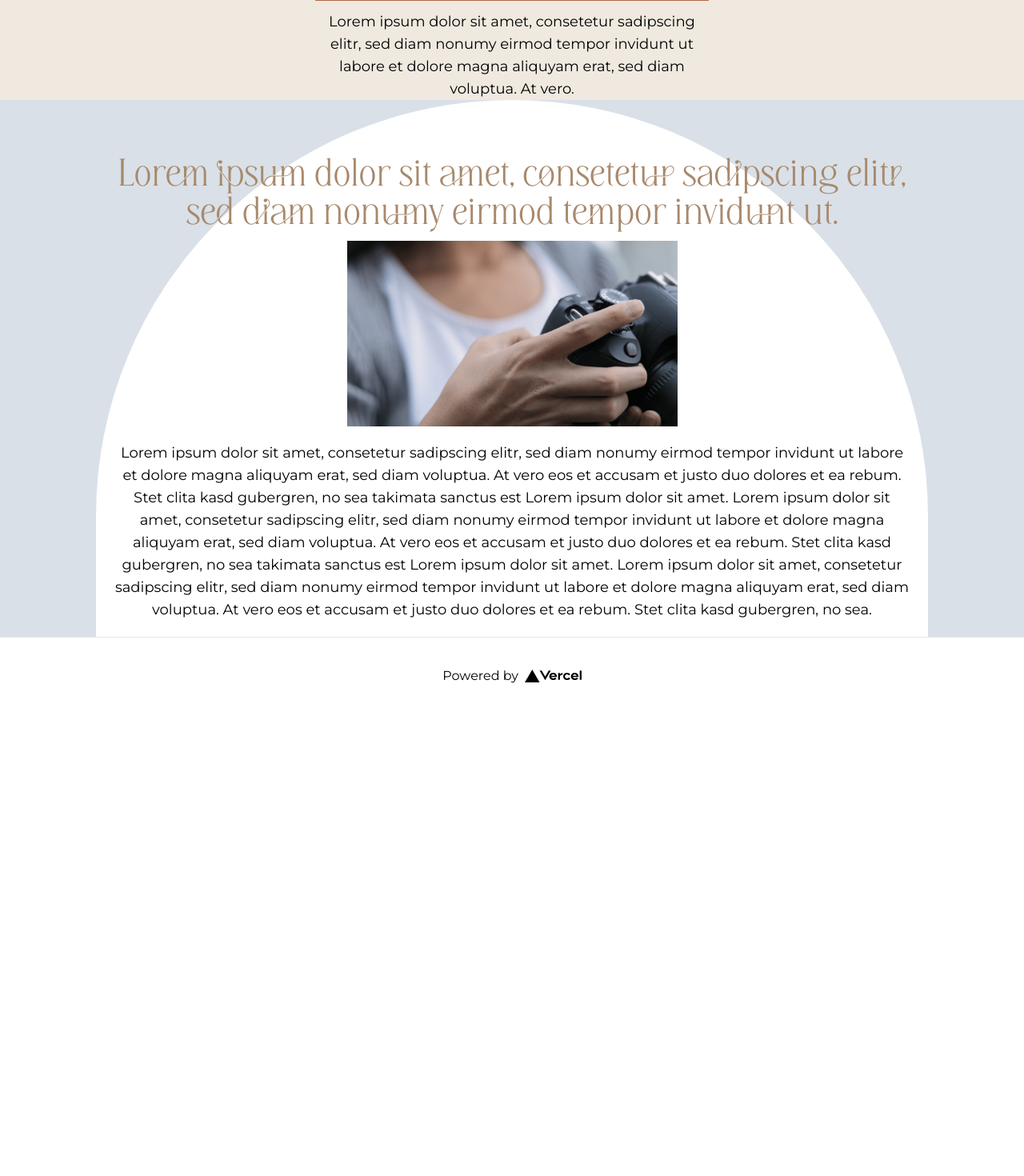
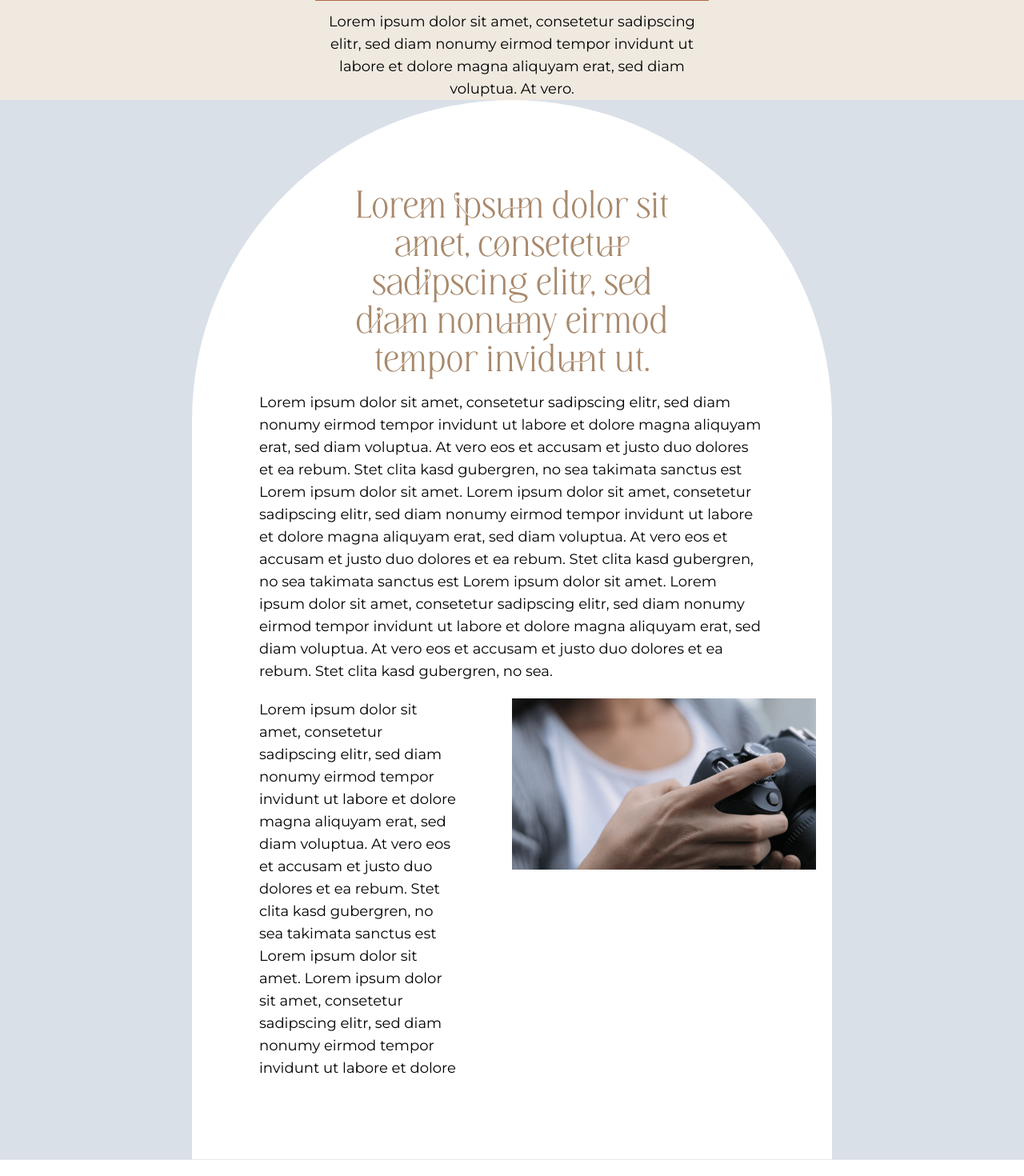
Before and after one commit to Sneruall/fotos-van-emily, a Next.js app: page / in a window 1280 px wide. Shown: the part 3480-4950 px from the top of the page at 80% size. Before the commit the page ends 4372 px from the top, so only its background shows below. Built offline with nearby package versions, Linux system fonts and the light colour scheme.

Commit message:
Update werkwijze.js
finished draft

```diff
--- a/components/sections/werkwijze.js
+++ b/components/sections/werkwijze.js
@@ -4,12 +4,12 @@ export default function Werkwijze() {
   return (
     <div className="bg-blue-greyish text-center pt-20 md:pt-0">
       <div className="container">
-        <div className="bg-white mx-10 p-5 pt-16 rounded-b-full rounded-t-full md:rounded-b-none">
-          <p className="font-display text-brown text-center text-5xl mb-4">
+        <div className="bg-white mx-10 md:mx-40 p-5 pt-16 rounded-b-full rounded-t-full md:rounded-b-none">
+          <p className="font-display text-brown text-center text-5xl mb-4 mt-0 md:mt-10 mx-0 md:mx-40">
             Lorem ipsum dolor sit amet, consetetur sadipscing elitr, sed diam
             nonumy eirmod tempor invidunt ut.
           </p>
-          <div className="my-3">
+          <div className="my-3 block md:hidden">
             <Image
               src="/images/fotograaf-met-camera.png"
               width={413}
@@ -17,7 +17,7 @@ export default function Werkwijze() {
               alt="Fotograaf met camera"
             />
           </div>
-          <p className="text-lg">
+          <p className="text-lg mt-20 md:my-5 mx-0 md:mx-16 text-center md:text-left">
             Lorem ipsum dolor sit amet, consetetur sadipscing elitr, sed diam
             nonumy eirmod tempor invidunt ut labore et dolore magna aliquyam
             erat, sed diam voluptua. At vero eos et accusam et justo duo dolores
@@ -32,6 +32,29 @@ export default function Werkwijze() {
             voluptua. At vero eos et accusam et justo duo dolores et ea rebum.
             Stet clita kasd gubergren, no sea.
           </p>
+          <div className="grid md:grid-cols-2">
+            <div>
+              <p className="text-lg mb-20 mx-0 md:mx-16 text-center md:text-left">
+                Lorem ipsum dolor sit amet, consetetur sadipscing elitr, sed
+                diam nonumy eirmod tempor invidunt ut labore et dolore magna
+                aliquyam erat, sed diam voluptua. At vero eos et accusam et
+                justo duo dolores et ea rebum. Stet clita kasd gubergren, no sea
+                takimata sanctus est Lorem ipsum dolor sit amet. Lorem ipsum
+                dolor sit amet, consetetur sadipscing elitr, sed diam nonumy
+                eirmod tempor invidunt ut labore et dolore
+              </p>
+            </div>
+            <div className="hidden md:block">
+              <div className="">
+                <Image
+                  src="/images/fotograaf-met-camera.png"
+                  width={413}
+                  height={232}
+                  alt="Fotograaf met camera"
+                />
+              </div>
+            </div>
+          </div>
         </div>
       </div>
     </div>
```
